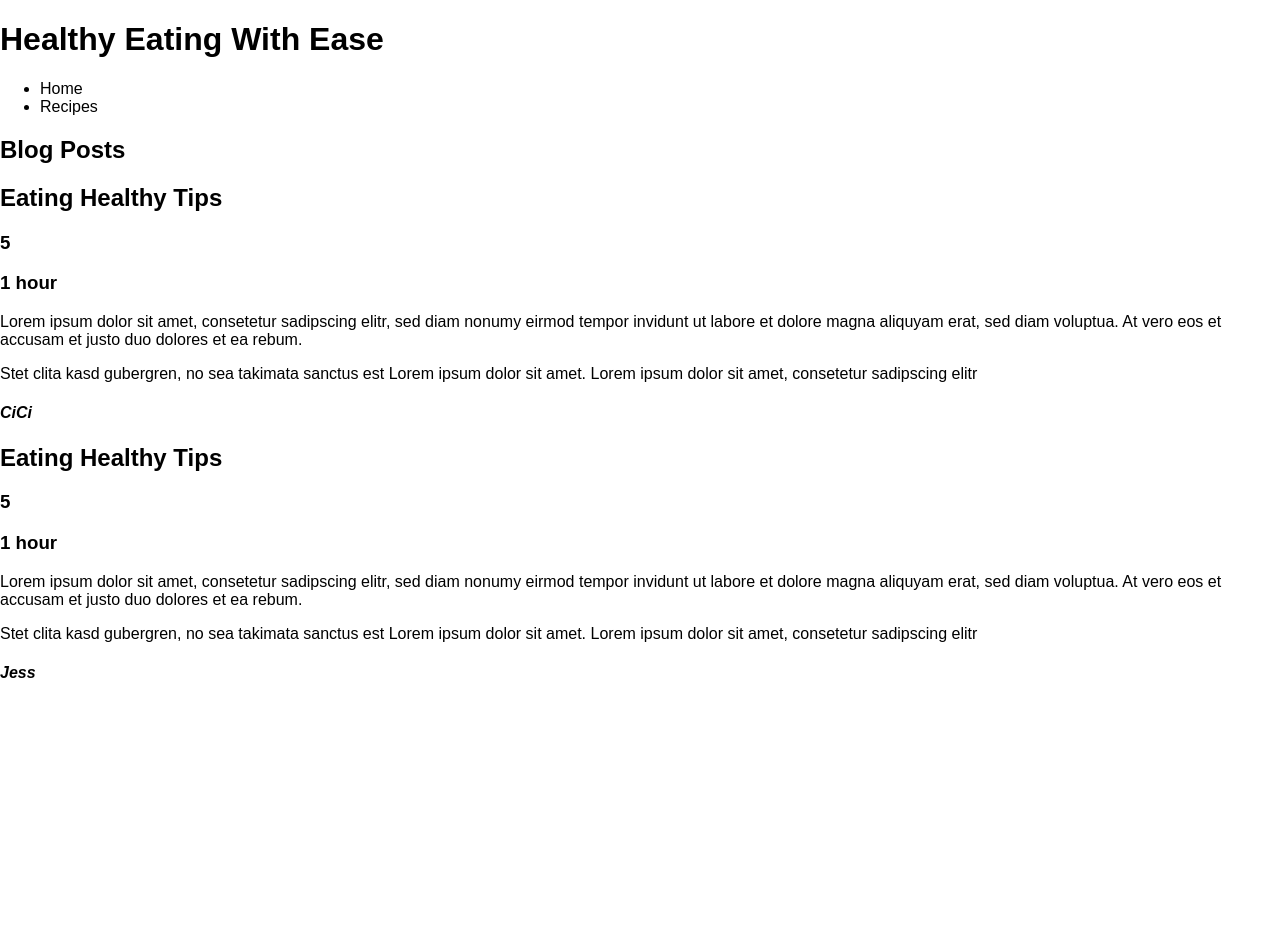
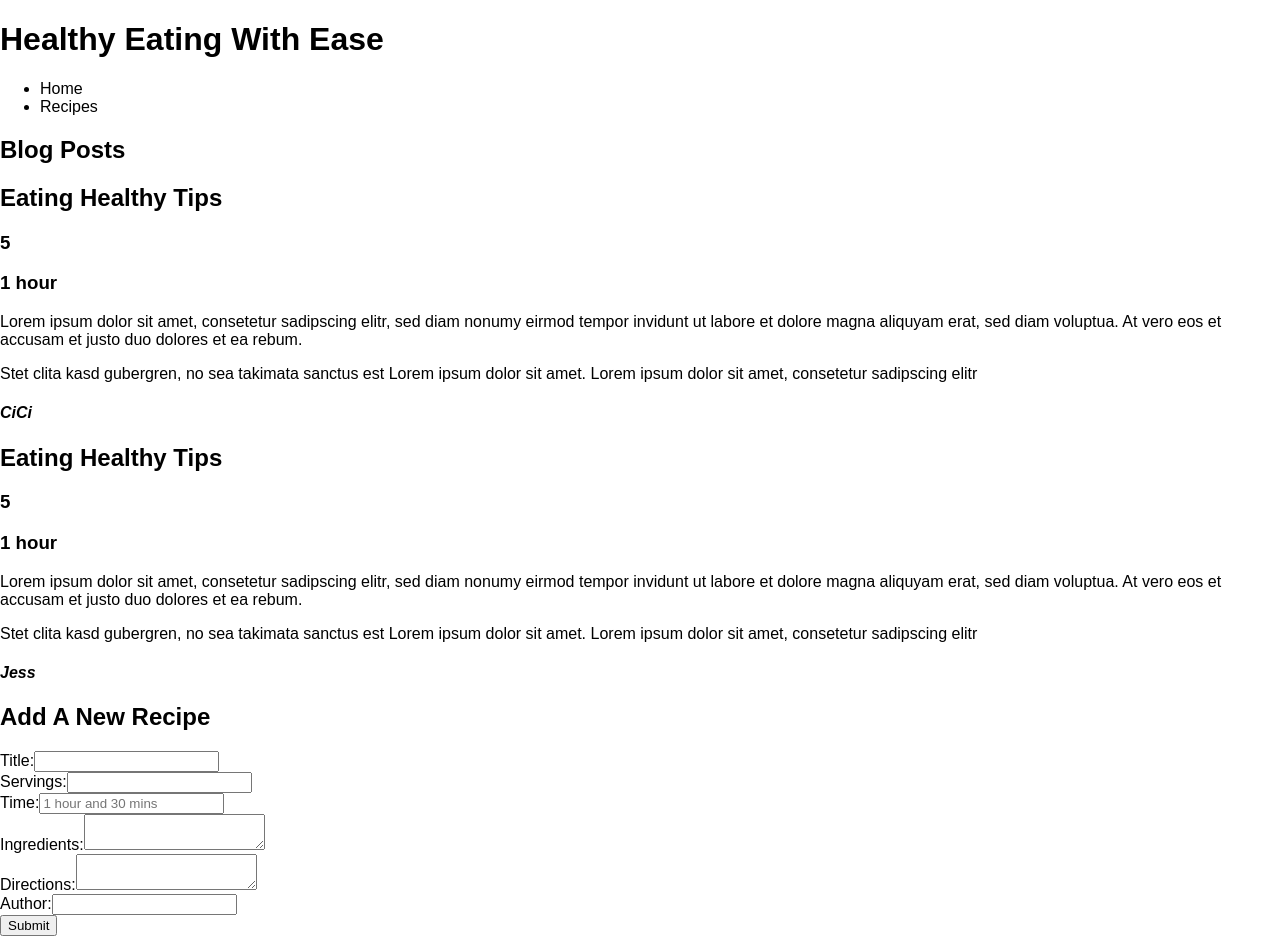
Before and after one commit to rachelchhay/healthy-eating-app, a React (Create React App) app: page / in a window 1280 px wide. Before the commit the page ends 800 px from the top, so only its background shows below. Built offline with nearby package versions, Linux system fonts and the light colour scheme.

Commit message:
Added form

```diff
--- a/src/App.js
+++ b/src/App.js
@@ -2,6 +2,7 @@
 import './index.css';
 import RecipeList from './RecipeList';
 import Header from './Header';
+import RecipeForm from './RecipeForm';
 
 class App extends Component {
   render() {
@@ -9,6 +10,7 @@
       <div>
         <Header />
         <RecipeList />
+        <RecipeForm />
       </div>
     );
   }
--- a/src/RecipeForm.js
+++ b/src/RecipeForm.js
@@ -0,0 +1,101 @@
+import React, { Component } from 'react';
+
+class RecipeForm extends Component {
+  constructor(props) {
+    super(props);
+    this.state = {
+      title: '',
+      servings: '',
+      time: '',
+      ingredients: '',
+      directions: '',
+      author: ''
+    };
+
+    this.handleTitleChange = this.handleTitleChange.bind(this);
+    this.handleServingsChange = this.handleServingsChange.bind(this);
+    this.handleTimeChange = this.handleTimeChange.bind(this);
+    this.handleIngredientsChange = this.handleIngredientsChange.bind(this);
+    this.handleDirectionsChange = this.handleDirectionsChange.bind(this);
+    this.handleAuthorChange = this.handleAuthorChange.bind(this);
+    this.handleSubmit = this.handleSubmit.bind(this);
+  }
+
+  handleTitleChange(event) {
+    this.setState({ title: event.target.value });
+  }
+  handleServingsChange(event) {
+    this.setState({ servings: event.target.value });
+  }
+  handleTimeChange(event) {
+    this.setState({ time: event.target.value });
+  }
+  handleIngredientsChange(event) {
+    this.setState({ ingredients: event.target.value });
+  }
+  handleDirectionsChange(event) {
+    this.setState({ directions: event.target.value });
+  }
+  handleAuthorChange(event) {
+    this.setState({ author: event.target.value });
+  }
+  handleSubmit(event) {
+    event.preventDefault();
+    console.log('clicked');
+    // Connect to POST method
+  }
+
+  render() {
+    return (
+      <div>
+
+        <h2>Add A New Recipe</h2>
+
+        <form onSubmit={this.handleSubmit}>
+          <label>
+            Title:
+            <input type="text" value={this.state.title} onChange={this.handleTitleChange}/>
+          </label>
+          <br/>
+
+          <label>
+            Servings:
+            <input type="number" value={this.state.servings} onChange={this.handleServingsChange}/>
+          </label>
+          <br/>
+
+          <label>
+            Time:
+            <input type="text"
+              placeholder="1 hour and 30 mins" value={this.state.time} onChange={this.handleTimeChange}/>
+          </label>
+          <br/>
+
+          <label>
+            Ingredients:
+            <textarea value={this.state.ingredients} onChange={this.handleIngredientsChange}/>
+          </label>
+          <br/>
+
+          <label>
+            Directions:
+            <textarea value={this.state.directions} onChange={this.handleDirectionsChange}/>
+          </label>
+          <br/>
+
+          <label>
+            Author:
+            <input type="text" value={this.state.author} onChange={this.handleAuthorChange}/>
+          </label>
+          <br/>
+
+          <input type="submit" value="Submit" />
+        </form>
+
+      </div>
+    )
+  }
+
+}
+
+export default RecipeForm;
```
